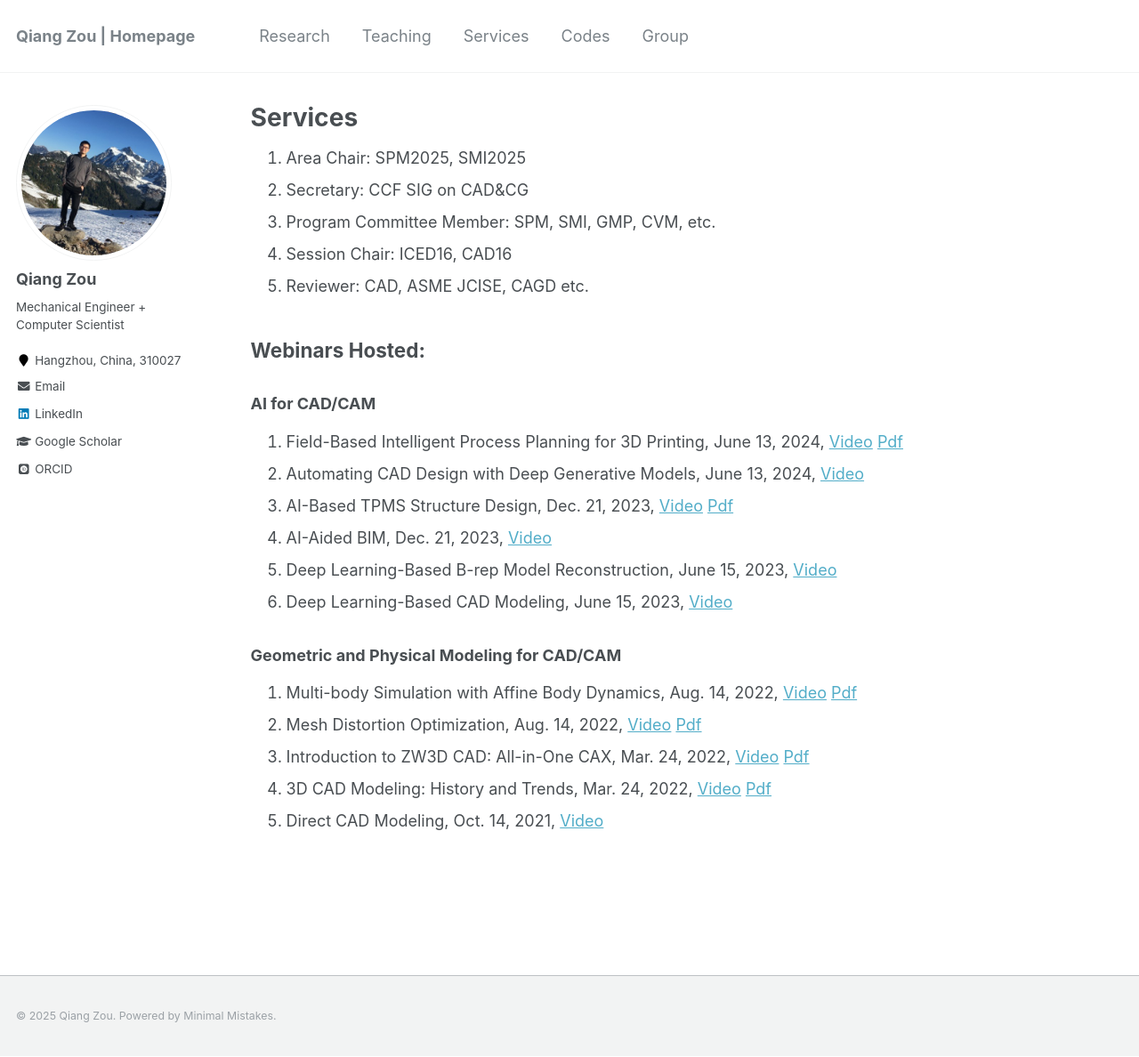
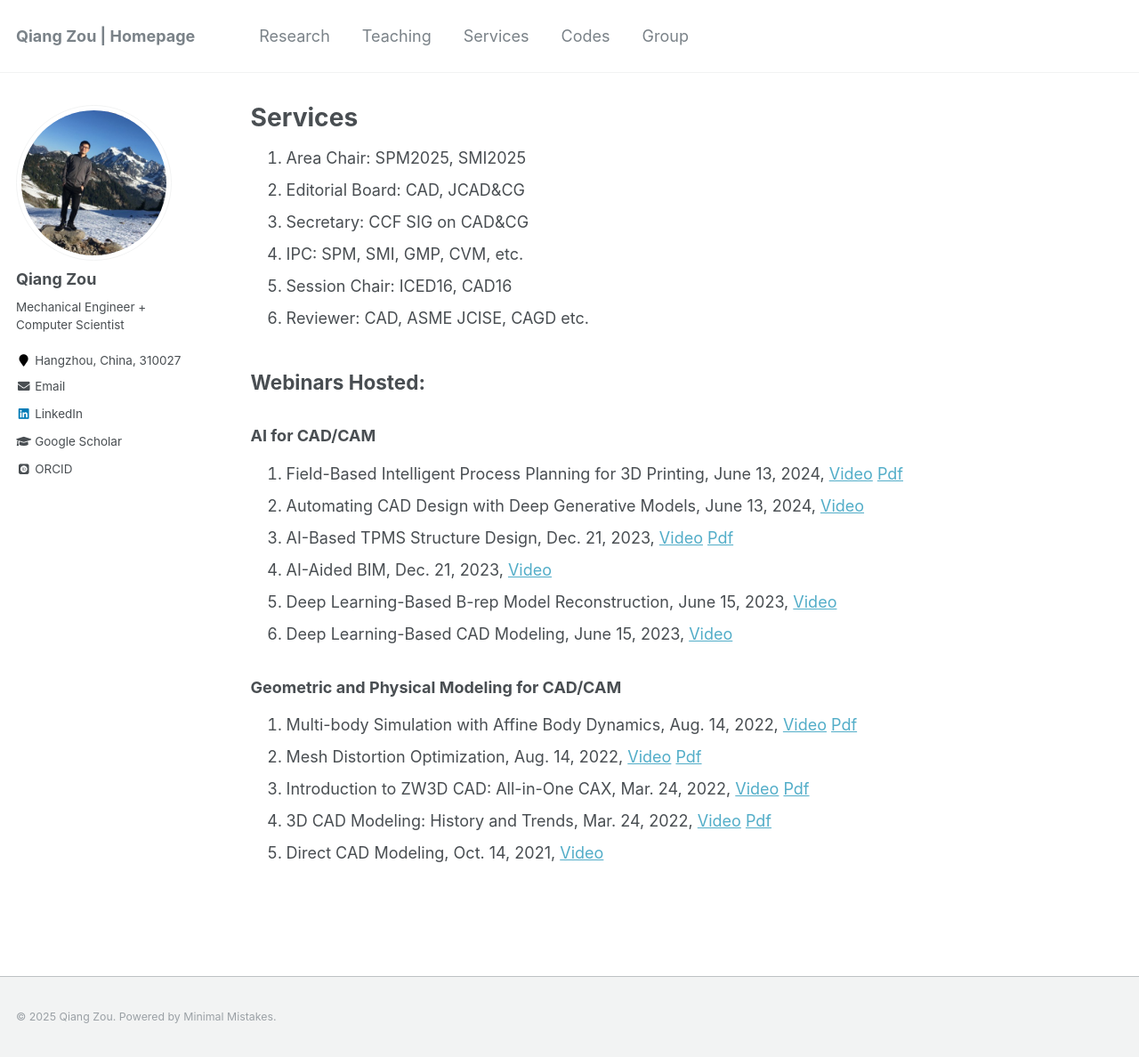
Before and after one commit to Qiang-Zou/Qiang-Zou.github.io, a Jekyll site: the page built from _pages/services.md, in a window 1280 px wide and 1188 px high. Shown: the whole window at 89% size. Built offline with Jekyll 4.4.1, drawn with Linux system fonts in a browser that asks for light colours; some web fonts are replaced.

Commit message:
Update services.md

```diff
--- a/_pages/services.md
+++ b/_pages/services.md
@@ -6,8 +6,9 @@ author_profile: true
 ---
 
 1. Area Chair: SPM2025, SMI2025
+1. Editorial Board: CAD, JCAD&CG
 1. Secretary: CCF SIG on CAD&CG
-1. Program Committee Member: SPM, SMI, GMP, CVM, etc.
+1. IPC: SPM, SMI, GMP, CVM, etc.
 1. Session Chair: ICED16, CAD16
 1. Reviewer: CAD, ASME JCISE, CAGD etc.
 
```
